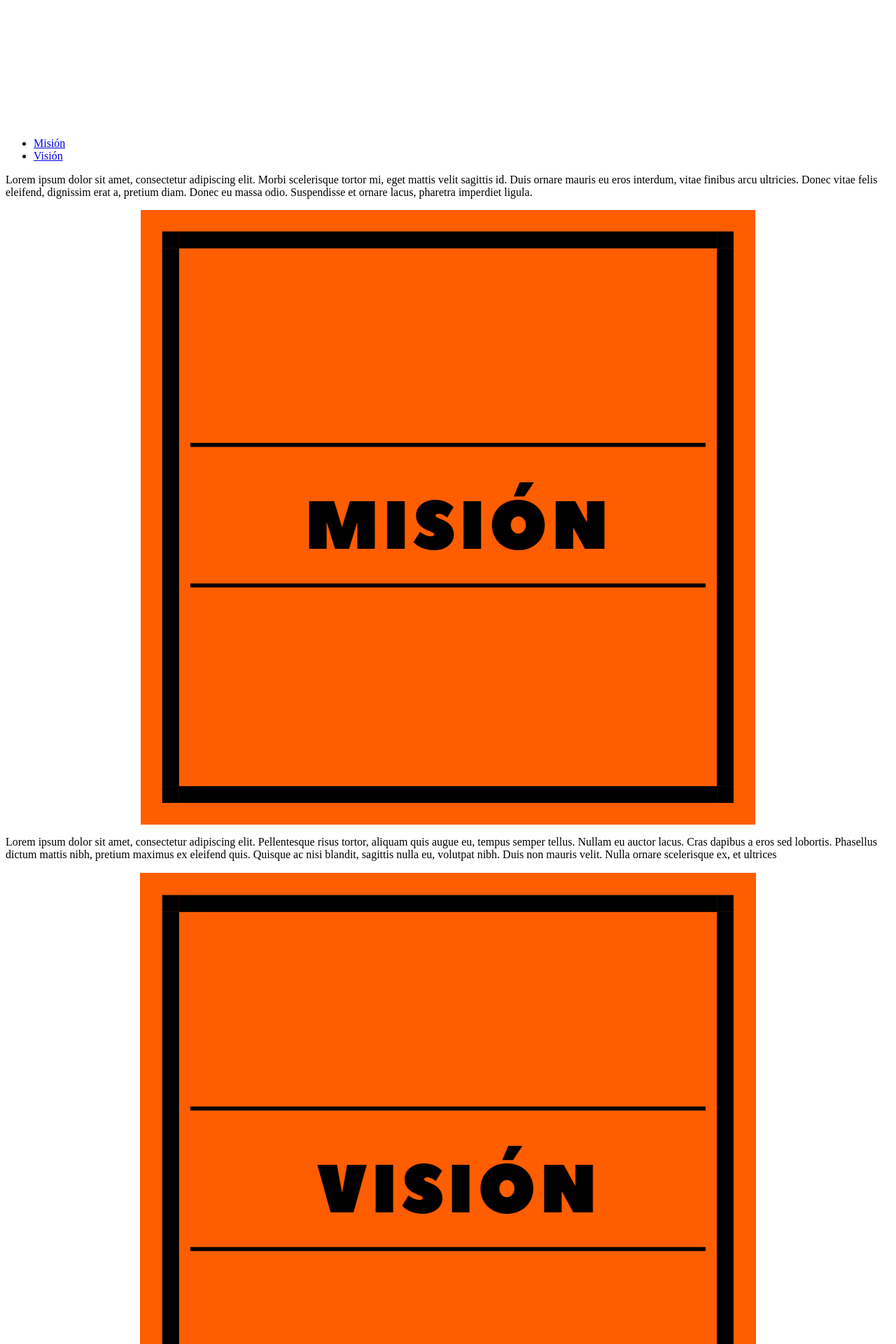
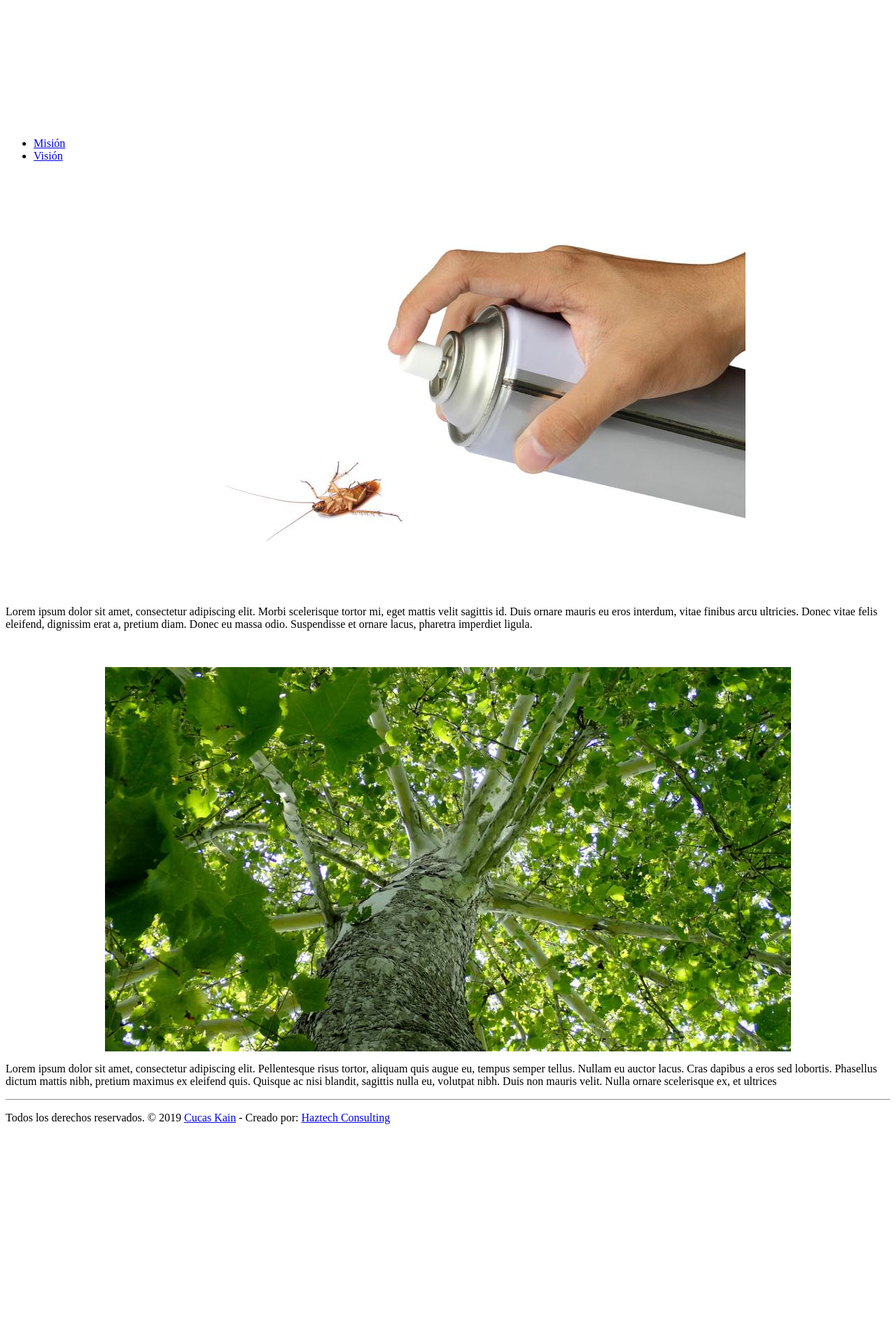
Before and after one commit to RamiserjTankian/cucaskainv2, a PHP site: template vistas/modulos/nosotros.php in a window 1280 px wide. Shown: the part 1397-3317 px from the top of the page at 70% size. After the commit the page ends 3003 px from the top, so only its background shows below. Run offline with PHP 8.4, Linux system fonts and the light colour scheme; the template is opened without the code that fills it, so the values that code supplies are empty.

Commit message:
Nosotros finalizado

```diff
--- a/vistas/modulos/nosotros.php
+++ b/vistas/modulos/nosotros.php
@@ -31,24 +31,26 @@
 					</ul>
 					<div class="tab-content">
 						<div class="tab-pane fade show active" id="tab_a">
+						<br><br>
+							<center><div class="col-md-12 col-xs-12">
+								<div class="why-img-box post-media wow fadeIn">
+									<img src="vistas/images/fumigacion.jpg" class="img-fluid" alt="Personal" />
+								</div>
+							</div><!-- end col --></center>
 							<div class="box-inner-m">
 								<p>Lorem ipsum dolor sit amet, consectetur adipiscing elit. Morbi scelerisque tortor mi, eget mattis velit sagittis id. Duis ornare mauris eu eros interdum, vitae finibus arcu ultricies. Donec vitae felis eleifend, dignissim erat a, pretium diam. Donec eu massa odio. Suspendisse et ornare lacus, pharetra imperdiet ligula.</p>
 							</div>
-							<center><div class="col-md-8 col-xs-8">
+						</div>
+						<div class="tab-pane fade" id="tab_b">
+						<br><br>
+							<center><div class="col-md-12 col-xs-12">
 								<div class="why-img-box post-media wow fadeIn">
-									<img src="vistas/images/mision.png" class="img-fluid" alt="Personal" />
+									<img src="vistas/images/naturaleza.jpg" class="img-fluid" alt="Personal" />
 								</div>
 							</div><!-- end col --></center>
-						</div>
-						<div class="tab-pane fade" id="tab_b">
 							<div class="box-inner-m">
 								<p>Lorem ipsum dolor sit amet, consectetur adipiscing elit. Pellentesque risus tortor, aliquam quis augue eu, tempus semper tellus. Nullam eu auctor lacus. Cras dapibus a eros sed lobortis. Phasellus dictum mattis nibh, pretium maximus ex eleifend quis. Quisque ac nisi blandit, sagittis nulla eu, volutpat nibh. Duis non mauris velit. Nulla ornare scelerisque ex, et ultrices</p>
 							</div>
-							<center><div class="col-md-8 col-xs-8">
-								<div class="why-img-box post-media wow fadeIn">
-									<img src="vistas/images/vision.png" class="img-fluid" alt="Personal" />
-								</div>
-								</div><!-- end col --></center>
 						</div>
 					</div>
 				</div>
```
Also changed, not shown: vistas/modulos/inicio.php (+4 -4 lines), vistas/images/fumigacion.jpg (added), vistas/images/naturaleza.jpg (added), vistas/images/testi_01.png (deleted), vistas/images/testi_02.png (deleted), vistas/images/testi_03.png (deleted).
